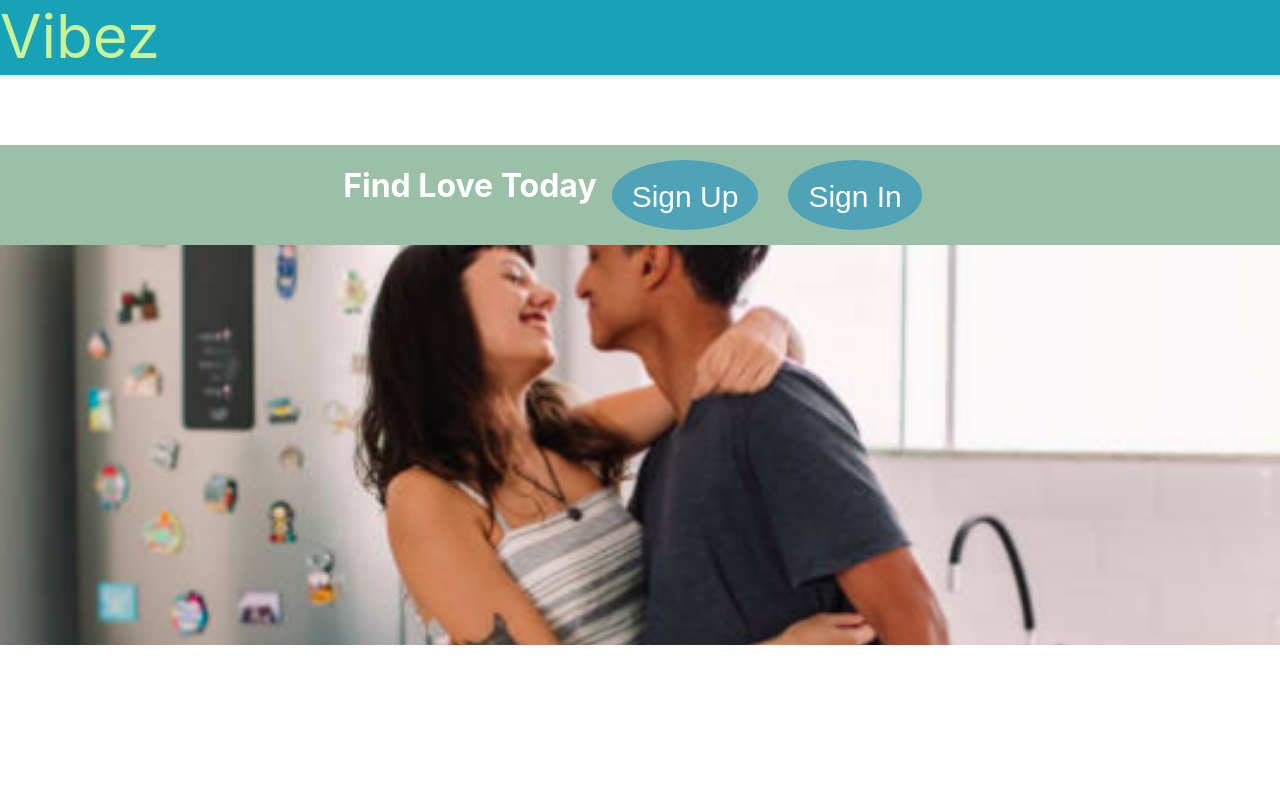
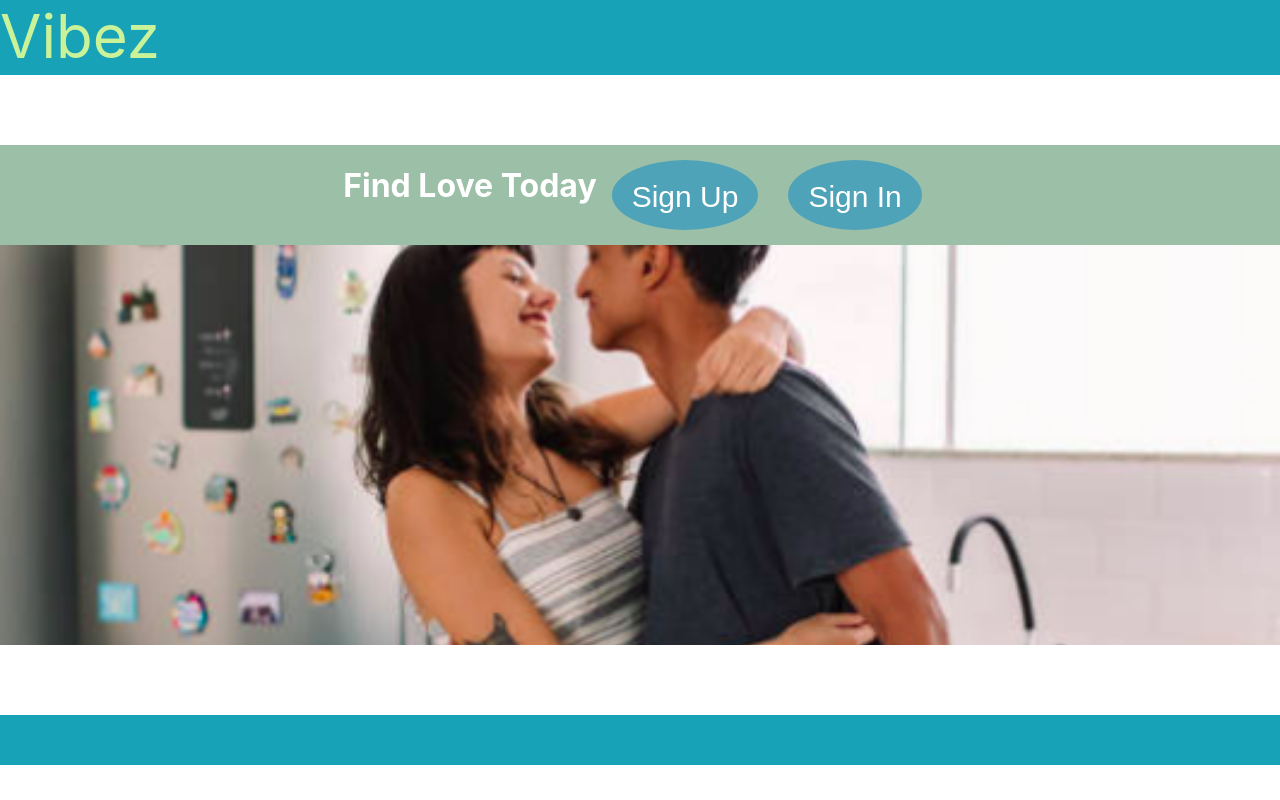
Before and after one commit to jerniceduncan/Date_APP, a React (Create React App) app: page / in a window 1280 px wide. Built offline with nearby package versions, Linux system fonts and the light colour scheme.

Commit message:
added Footer

```diff
--- a/src/App.js
+++ b/src/App.js
@@ -1,13 +1,14 @@
 import "./App.css";
 import Nav from "./components/Nav/Nav";
 import Main from "./components/Main/Main";
-
+import Footer from "./components/Footer/Footer";
 
 function App() {
   return (
     <div className="App">
       <Nav>Dating App</Nav>
       <Main />
+      <Footer/>
 
 
     </div>
--- /dev/null
+++ b/src/components/Footer/Footer.js
@@ -0,0 +1,22 @@
+import React from 'react'
+import styled from 'styled-components'
+
+
+
+const MainFooter = styled.div`
+  height: 50px;
+  width: 100%;
+  background-color: #17a2b8;
+`
+
+const Footer = () => {
+    return (
+        <MainFooter>
+
+        </MainFooter>
+
+
+    )
+}
+
+export default Footer
--- a/src/components/Main/Main.js
+++ b/src/components/Main/Main.js
@@ -2,6 +2,7 @@ import styled from "styled-components";
 import "./Main.css";
 import SignUp from "./../SignUp/SignUp";
 import SignIn from "../SignIn/SignIn";
+
 
 const Container = styled.div`
   width: 100%;
```
